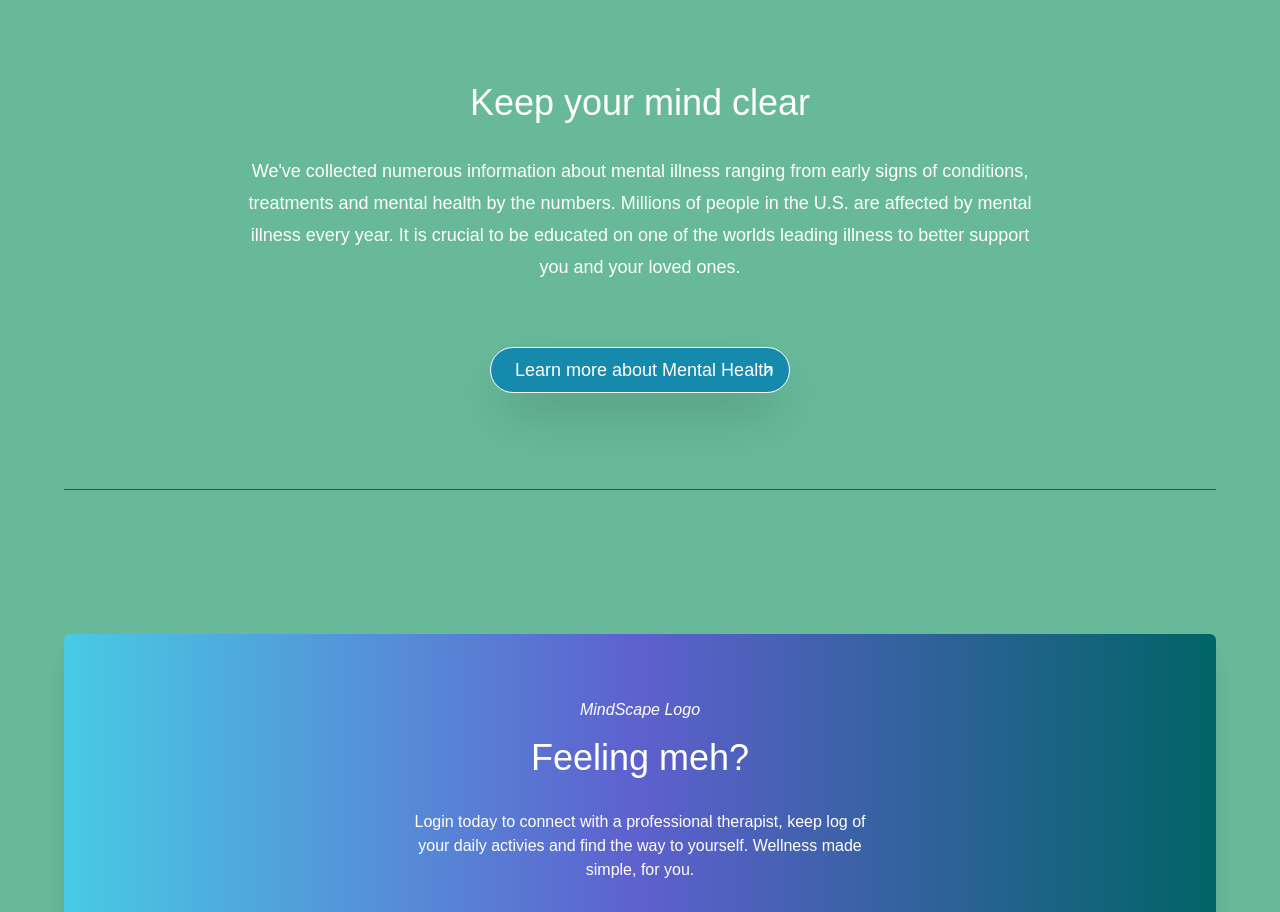
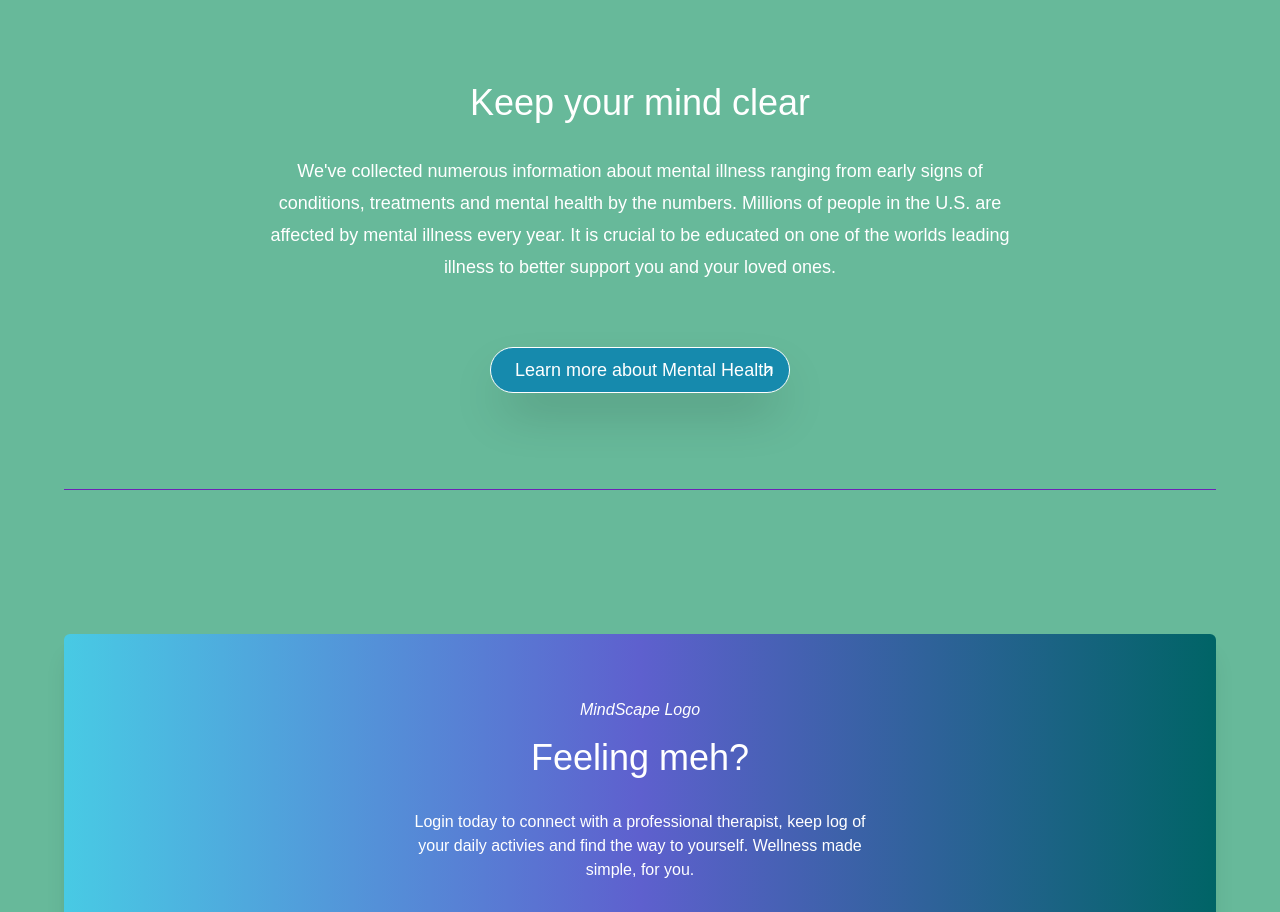
Before and after one commit to morfeli/mental-health-app, a Next.js app: page / in a window 1280 px wide. Shown: the part 2580-3492 px from the top of the page. Built offline with nearby package versions, Linux system fonts and the light colour scheme; a web font is replaced by a local one.

Commit message:
chore: created about,donate,resource section for the landing page

```diff
--- a/components/LandingPage/Donate/Donate.tsx
+++ b/components/LandingPage/Donate/Donate.tsx
@@ -19,7 +19,7 @@ export const Donate = () => {
             keep our donation wallet up and running nonetheless. We strive to
             create a better tomorrow - where all people affected by mental
             illness can experience hope, happiness and purpose. Together we can
-            make a significant change.
+            create a significant change.
           </p>
 
           <Progress value={0} />
--- a/components/LandingPage/Resources/Resources.tsx
+++ b/components/LandingPage/Resources/Resources.tsx
@@ -8,7 +8,7 @@ export const Resources = () => {
     <SectionLayout id="Resources">
       <div className="text-center">
         <h2 className="text-2xl lg:text-4xl">Keep your mind clear</h2>
-        <p className="p-2 py-8 text-lg leading-8 md:w-[650px] lg:w-[800px] md:mx-auto">
+        <p className="p-6 py-8 text-lg leading-8 md:w-[650px] lg:w-[800px] md:mx-auto">
           We've collected numerous information about mental illness ranging from
           early signs of conditions, treatments and mental health by the
           numbers. Millions of people in the U.S. are affected by mental illness
```
